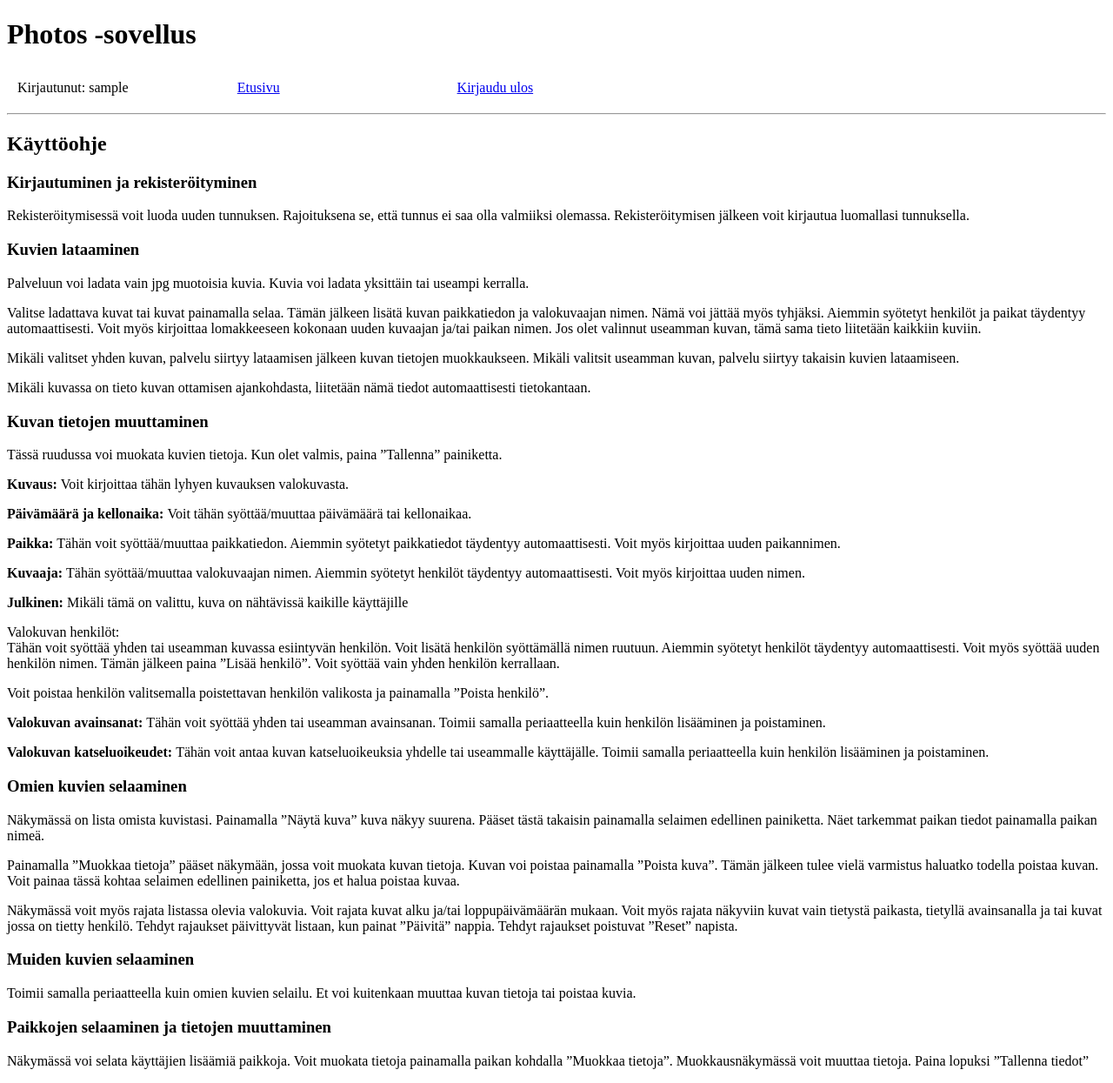
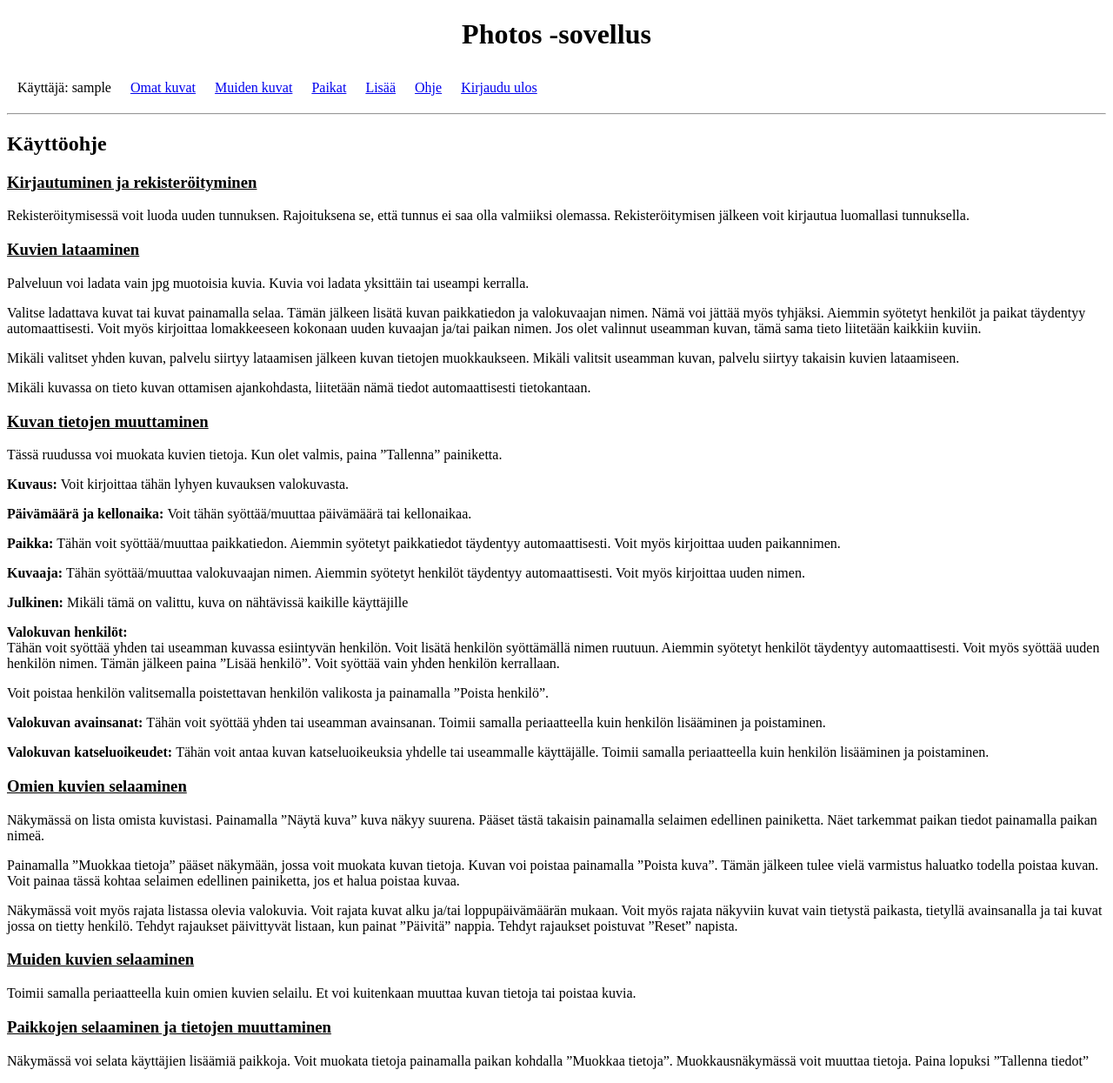
Before and after one commit to vuorenkoski/tsoha-photos, a Flask app: page /help in a window 1280 px wide. Shown: the whole page at 87% size. Run offline with Flask 2, Linux system fonts and the light colour scheme; the visitor is signed in with stand-in values (Sample User, id 1).

Commit message:
layout muutos: yläpalkki

```diff
--- a/app.py
+++ b/app.py
@@ -31,7 +31,7 @@ def login_data():
         session["csrf_token"] = urandom(16).hex()
         session["filters"] = None
         session["filtersOthers"] = None
-        return redirect("/")
+        return redirect("/view")
     return render_template("login.html", messsage="VIRHE: salasana on väärin")
 
 @app.route("/signup",methods=["GET"])
--- a/templates/help.html
+++ b/templates/help.html
@@ -1,17 +1,18 @@
 {% extends "layout.html" %}
 {% block title %}Käyttöohje{% endblock %}
+
 {% block content %}
 
-<h3>Kirjautuminen ja rekisteröityminen</h3>
+<h3><u>Kirjautuminen ja rekisteröityminen</u></h3>
 Rekisteröitymisessä voit luoda uuden tunnuksen. Rajoituksena se, että tunnus ei saa olla valmiiksi olemassa. Rekisteröitymisen jälkeen voit kirjautua luomallasi tunnuksella.
 
-<h3>Kuvien lataaminen</h3>
+<h3><u>Kuvien lataaminen</u></h3>
 <p>Palveluun voi ladata vain jpg muotoisia kuvia. Kuvia voi ladata yksittäin tai useampi kerralla.</p>
 <p>Valitse ladattava kuvat tai kuvat painamalla selaa. Tämän jälkeen lisätä kuvan paikkatiedon ja valokuvaajan nimen. Nämä voi jättää myös tyhjäksi. Aiemmin syötetyt henkilöt ja paikat täydentyy automaattisesti. Voit myös kirjoittaa lomakkeeseen kokonaan uuden kuvaajan ja/tai paikan nimen. Jos olet valinnut useamman kuvan, tämä sama tieto liitetään kaikkiin kuviin.</p>
 <p>Mikäli valitset yhden kuvan, palvelu siirtyy lataamisen jälkeen kuvan tietojen muokkaukseen. Mikäli valitsit useamman kuvan, palvelu siirtyy takaisin kuvien lataamiseen.
 <p>Mikäli kuvassa on tieto kuvan ottamisen ajankohdasta, liitetään nämä tiedot automaattisesti tietokantaan.</p>
 
-<h3>Kuvan tietojen muuttaminen</h3>
+<h3><u>Kuvan tietojen muuttaminen</u></h3>
 <p>Tässä ruudussa voi muokata kuvien tietoja. Kun olet valmis, paina ”Tallenna” painiketta.</p>
 <p><b>Kuvaus: </b>Voit kirjoittaa tähän lyhyen kuvauksen valokuvasta.</p>
 <p><b>Päivämäärä ja kellonaika: </b>Voit tähän syöttää/muuttaa päivämäärä tai kellonaikaa.</p>
@@ -19,7 +20,7 @@ Rekisteröitymisessä voit luoda uuden tunnuksen. Rajoituksena se, että tunnus
 <p><b>Kuvaaja: </b>Tähän syöttää/muuttaa valokuvaajan nimen. Aiemmin syötetyt henkilöt täydentyy automaattisesti. Voit myös kirjoittaa uuden nimen.</p>
 <p><b>Julkinen: </b>Mikäli tämä on valittu, kuva on nähtävissä kaikille käyttäjille</p>
 
-<p><b></b>Valokuvan henkilöt:</b>
+<p><b>Valokuvan henkilöt:</b>
 <br>Tähän voit syöttää yhden tai useamman kuvassa esiintyvän henkilön. Voit lisätä henkilön syöttämällä nimen ruutuun. Aiemmin syötetyt henkilöt täydentyy automaattisesti. Voit myös syöttää uuden henkilön nimen. Tämän jälkeen paina ”Lisää henkilö”. Voit syöttää vain yhden henkilön kerrallaan.</p>
 
 <p>Voit poistaa henkilön valitsemalla poistettavan henkilön valikosta ja painamalla ”Poista henkilö”.</p>
@@ -28,15 +29,15 @@ Rekisteröitymisessä voit luoda uuden tunnuksen. Rajoituksena se, että tunnus
 
 <p><b>Valokuvan katseluoikeudet: </b>Tähän voit antaa kuvan katseluoikeuksia yhdelle tai useammalle käyttäjälle. Toimii samalla periaatteella kuin henkilön lisääminen ja poistaminen.</p>
 
-<h3>Omien kuvien selaaminen</h3>
+<h3><u>Omien kuvien selaaminen</u></h3>
 <p>Näkymässä on lista omista kuvistasi. Painamalla ”Näytä kuva” kuva näkyy suurena. Pääset tästä takaisin painamalla selaimen edellinen painiketta. Näet tarkemmat paikan tiedot painamalla paikan nimeä.</p>
 <p>Painamalla ”Muokkaa tietoja” pääset näkymään, jossa voit muokata kuvan tietoja. Kuvan voi poistaa painamalla ”Poista kuva”. Tämän jälkeen tulee vielä varmistus haluatko todella poistaa kuvan. Voit painaa tässä kohtaa selaimen edellinen painiketta, jos et halua poistaa kuvaa.</p>
 <p>Näkymässä voit myös rajata listassa olevia valokuvia. Voit rajata kuvat alku ja/tai loppupäivämäärän mukaan. Voit myös rajata näkyviin kuvat vain tietystä paikasta, tietyllä avainsanalla ja tai kuvat jossa on tietty henkilö. Tehdyt rajaukset päivittyvät listaan, kun painat ”Päivitä” nappia. Tehdyt rajaukset poistuvat ”Reset” napista.</p>
 
-<h3>Muiden kuvien selaaminen</h3>
+<h3><u>Muiden kuvien selaaminen</u></h3>
 <p>Toimii samalla periaatteella kuin omien kuvien selailu. Et voi kuitenkaan muuttaa kuvan tietoja tai poistaa kuvia.</p>
 
-<h3>Paikkojen selaaminen ja tietojen muuttaminen</h3>
+<h3><u>Paikkojen selaaminen ja tietojen muuttaminen</u></h3>
 <p>Näkymässä voi selata käyttäjien lisäämiä paikkoja. Voit muokata tietoja painamalla paikan kohdalla ”Muokkaa tietoja”. Muokkausnäkymässä voit muuttaa tietoja. Paina lopuksi ”Tallenna tiedot”</p>
 
 {% endblock %}
--- a/templates/layout.html
+++ b/templates/layout.html
@@ -9,15 +9,18 @@
 </head>
 
 <body>
-<h1>Photos -sovellus</h1>
+<h1><center>Photos -sovellus</center></h1>
 
 {% if session.username %}
-<table style="width:100%">
+<table>
 <tr>
-<td style="width:20%">Kirjautunut: {{ session.username }}</td>
-<td style="width:20%"><a href="/">Etusivu</a></td>
-<td style="width:20%"><a href="/logout">Kirjaudu ulos</a></td>
-<td style="width:40%"></td>
+<td>Käyttäjä: {{ session.username }}</td>
+<td><a href="/view">Omat kuvat</a></td>
+<td><a href="/viewothers">Muiden kuvat</a></td>
+<td><a href="/places">Paikat</a></td>
+<td><a href="/upload">Lisää</a></td>
+<td><a href="/help">Ohje</a></td>
+<td><a href="/logout">Kirjaudu ulos</a></td>
 </tr>
 </table>
 {% else %}
```
